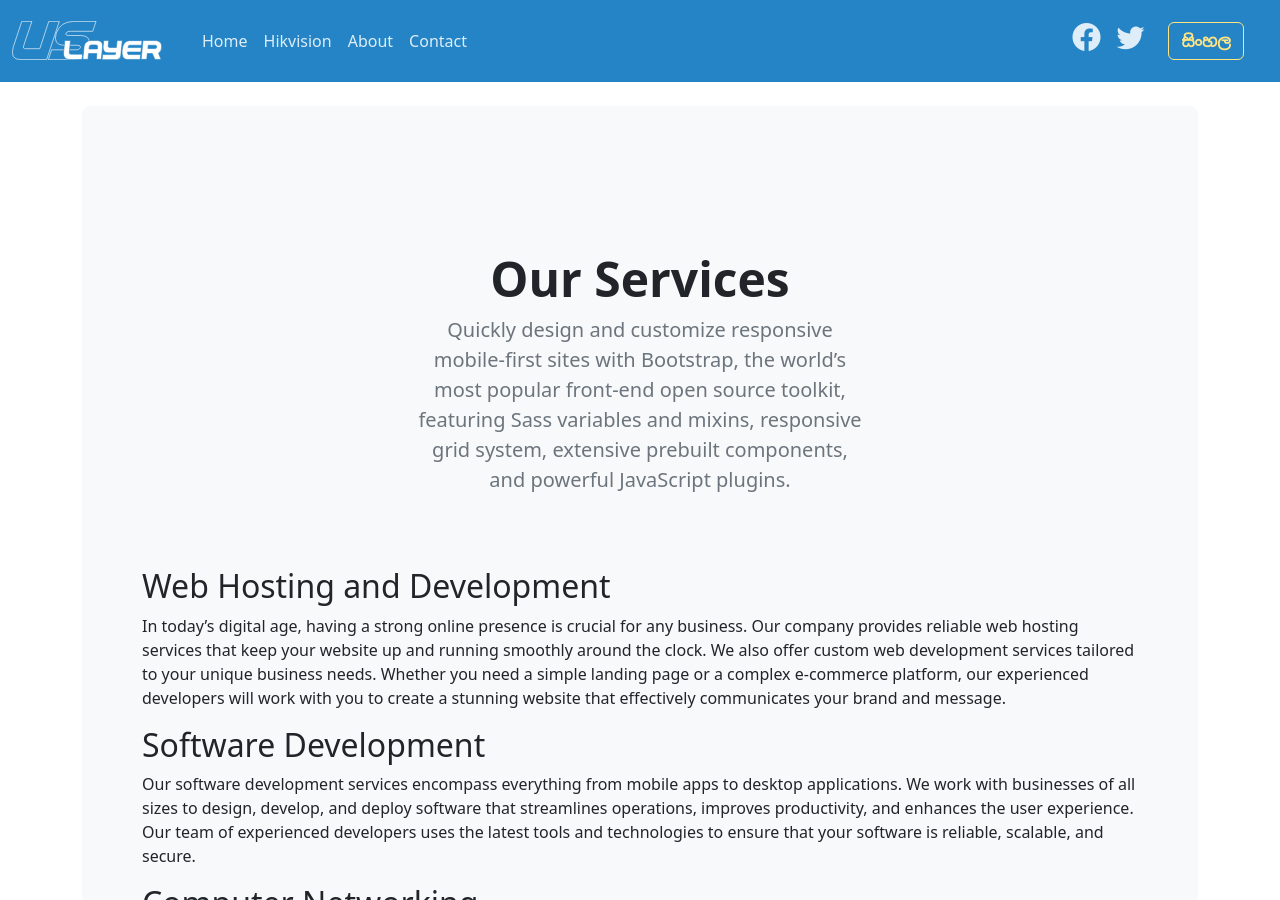
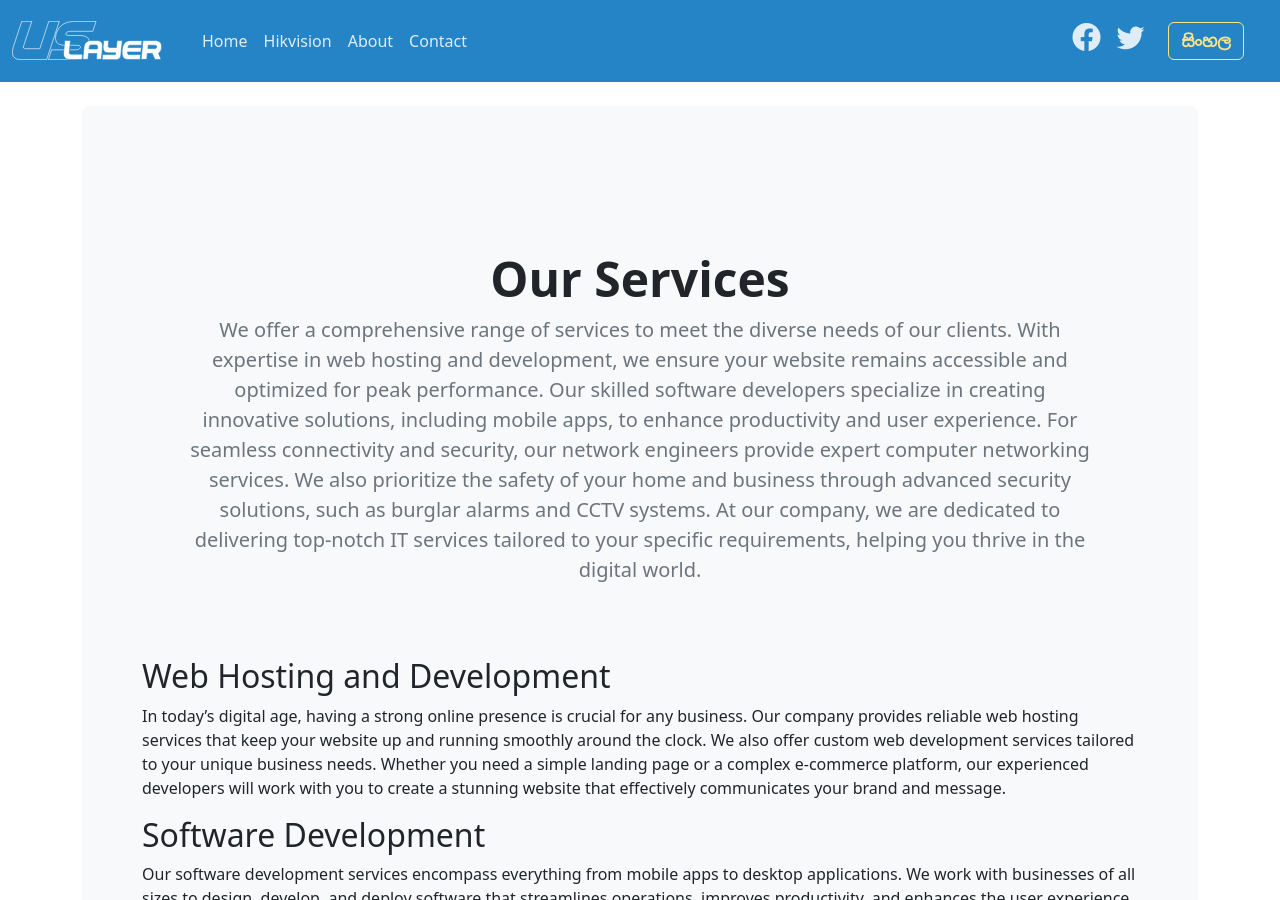
Before and after one commit to uslayer/uslayer.github.io, a Jekyll site: the page built from pages/services.md, in a window 1280 px wide and 900 px high. Built offline with Jekyll 4.4.1, drawn with Linux system fonts in a browser that asks for light colours.

Commit message:
Update services.md

```diff
--- a/pages/services.md
+++ b/pages/services.md
@@ -7,8 +7,8 @@ permalink: "/services/"
 
 <div class="text-center p-5">
     <h1 class="display-5 fw-bold">Our Services</h1>
-        <div class="col-lg-6 mx-auto">
-            <p class="fs-5 mb-4 text-secondary">Quickly design and customize responsive mobile-first sites with Bootstrap, the world’s most popular front-end open source toolkit, featuring Sass variables and mixins, responsive grid system, extensive prebuilt components, and powerful JavaScript plugins.</p>
+        <div class="mx-auto">
+            <p class="fs-5 mb-4 text-secondary">We offer a comprehensive range of services to meet the diverse needs of our clients. With expertise in web hosting and development, we ensure your website remains accessible and optimized for peak performance. Our skilled software developers specialize in creating innovative solutions, including mobile apps, to enhance productivity and user experience. For seamless connectivity and security, our network engineers provide expert computer networking services. We also prioritize the safety of your home and business through advanced security solutions, such as burglar alarms and CCTV systems. At our company, we are dedicated to delivering top-notch IT services tailored to your specific requirements, helping you thrive in the digital world.</p>
         </div>
 </div>
 
```
